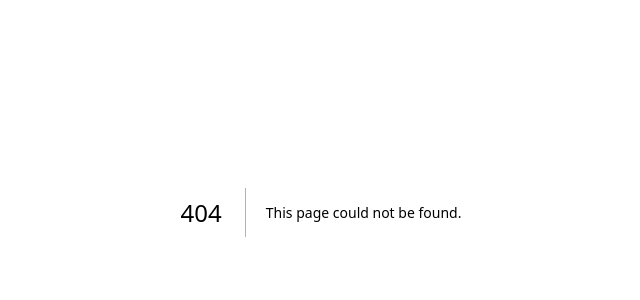
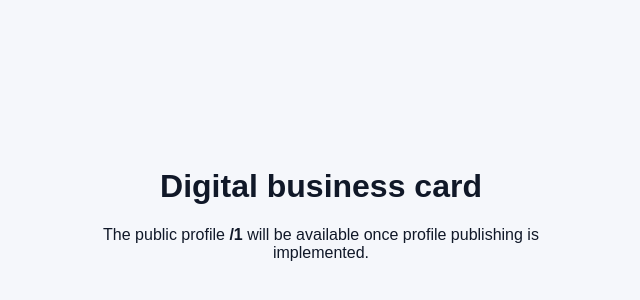
Before and after one commit to p3t3rkamau/vcard-platform, a Next.js app: page /p/1 in a window 1280 px wide. Before the commit this address had no page. Shown: the part 188-488 px from the top of the page, without its empty margins (319-959 px from the left). Built offline with nearby package versions, Linux system fonts and the light colour scheme.

Commit message:
chore: add foundation file src/app/p/[slug]/page.tsx

```diff
--- /dev/null
+++ b/src/app/p/[slug]/page.tsx
@@ -0,0 +1,34 @@
+type PublicCardPageProps = {
+  params: Promise<{ slug: string }>;
+};
+
+/**
+ * Permanent public profile route.
+ * The database lookup and published-only visibility rules will be added
+ * when the Prisma schema and public profile service are implemented.
+ */
+export default async function PublicCardPage({
+  params,
+}: PublicCardPageProps) {
+  const { slug } = await params;
+
+  return (
+    <main
+      style={{
+        display: "grid",
+        minHeight: "100svh",
+        placeItems: "center",
+        padding: 24,
+        fontFamily: "Arial, Helvetica, sans-serif",
+      }}
+    >
+      <div style={{ maxWidth: 440, textAlign: "center" }}>
+        <h1>Digital business card</h1>
+        <p>
+          The public profile <strong>/{slug}</strong> will be available once
+          profile publishing is implemented.
+        </p>
+      </div>
+    </main>
+  );
+}
```
